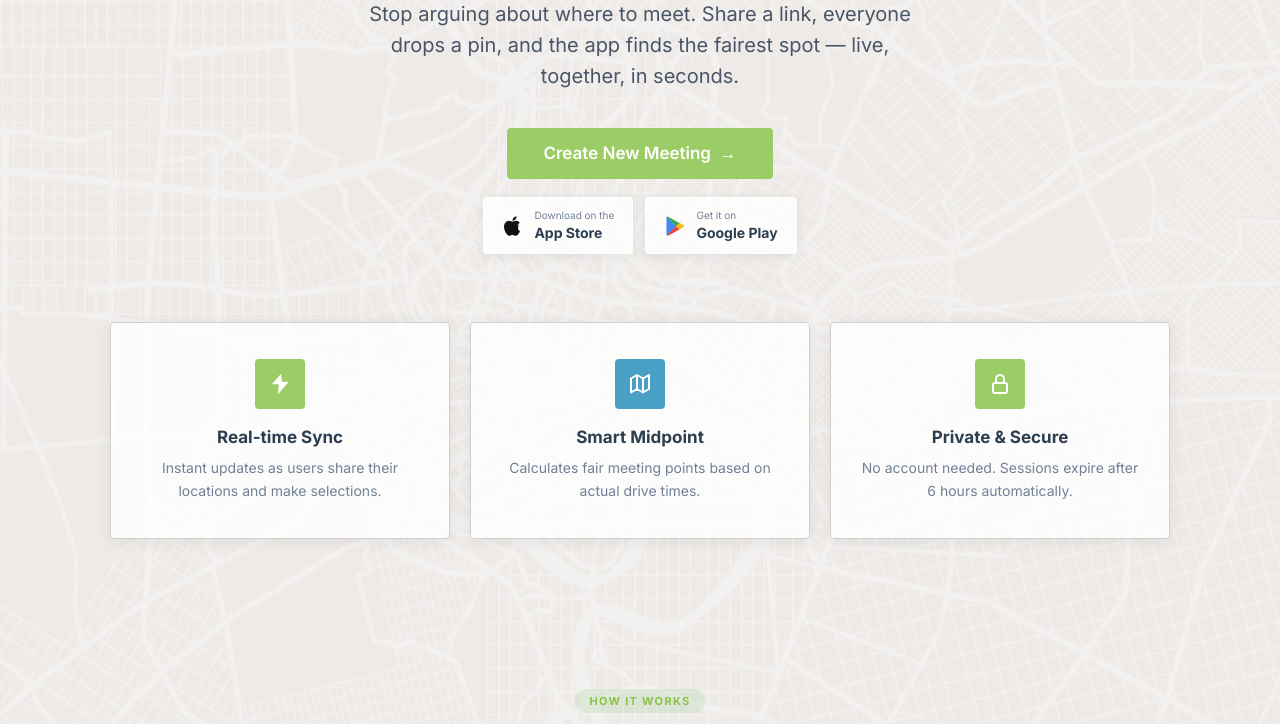
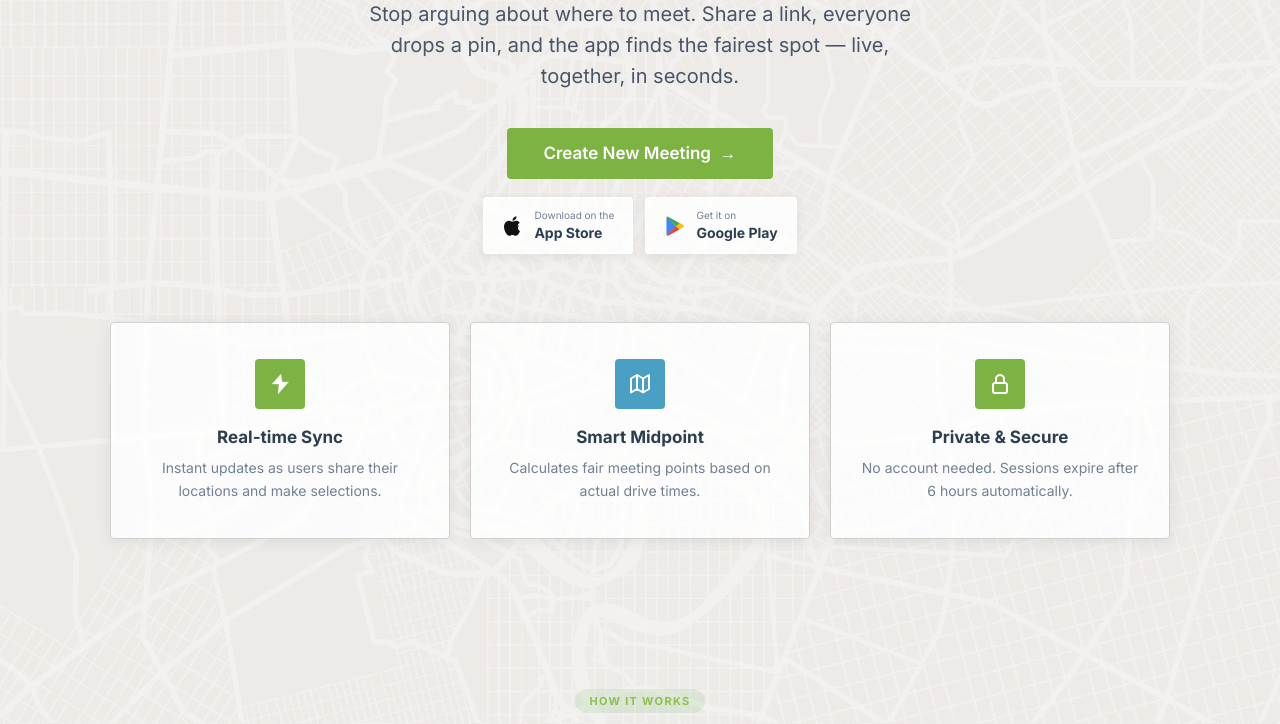
Before and after one commit to yudtie/meetmeinthemiddle-landing, a plain HTML site: page index.html in a window 1280 px wide. Shown: the part 399-1123 px from the top of the page. Drawn offline with Linux system fonts and the light colour scheme.

Commit message:
updated green color

```diff
--- a/css/styles.css
+++ b/css/styles.css
@@ -1,5 +1,5 @@
 :root {
-    --green: #9ccc65;
+    --green: #7cb342;
     --green-dark: #8bc34a;
     --blue: #4a9fc4;
     --text-dark: #2c3e50;
```
